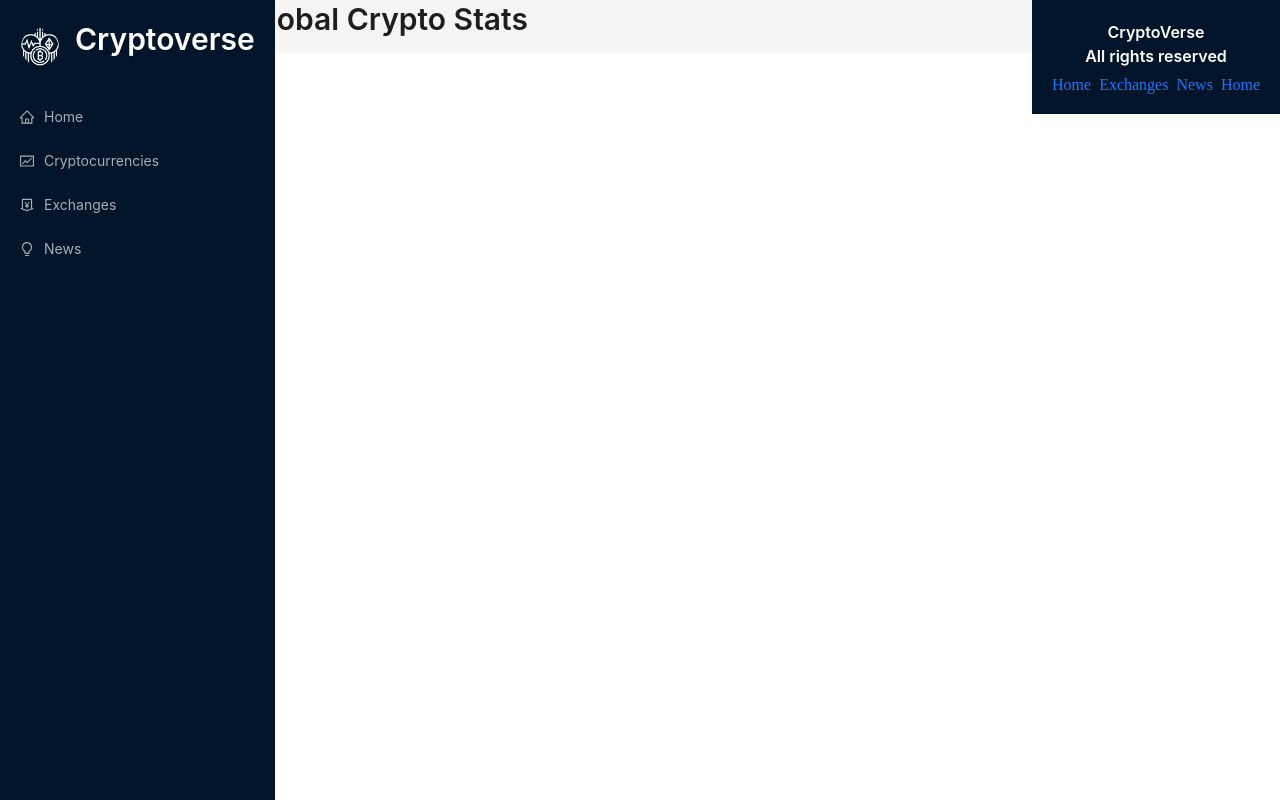
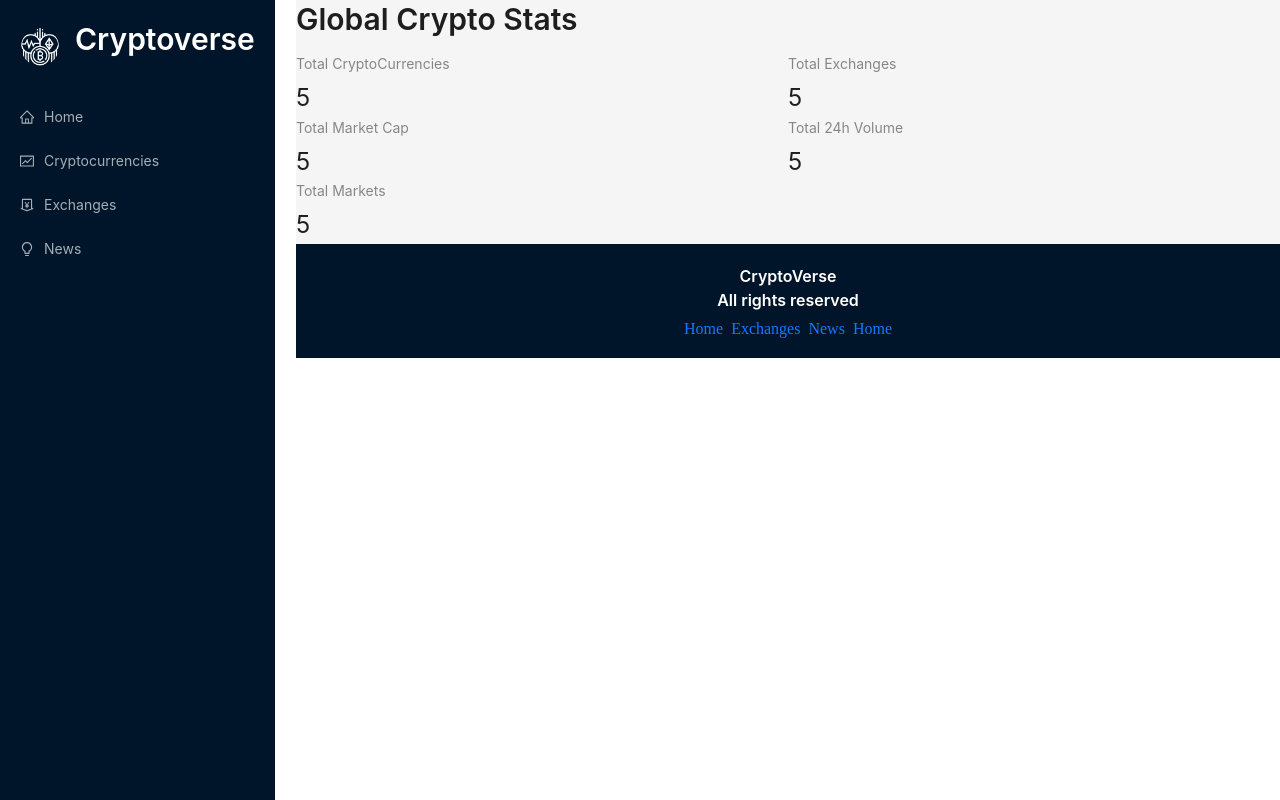
Before and after one commit to Shahriyar001/crypto-app, a React (Create React App) app: page / in a window 1280 px wide. Built offline with nearby package versions, Linux system fonts and the light colour scheme.

Commit message:
home page finish

```diff
--- a/src/App.js
+++ b/src/App.js
@@ -50,7 +50,6 @@
             </Routes>
           </div>
         </Layout>
-      </div>
         <div className="footer">
           <Typography.Title
             level={5}
@@ -67,6 +66,7 @@
           </Space>
         </div>
       </div>
+    </div>
   );
 };
 
--- a/src/components/Homepage.jsx
+++ b/src/components/Homepage.jsx
@@ -1,4 +1,5 @@
-import { Typography } from "antd";
+import { Col, Row, Statistic, Typography } from "antd";
+import millify from "millify";
 import React from "react";
 
 const { Title } = Typography;
@@ -9,6 +10,23 @@
       <Title level={2} className="heading">
         Global Crypto Stats
       </Title>
+      <Row>
+        <Col span={12}>
+          <Statistic title="Total CryptoCurrencies" value="5" />
+        </Col>
+        <Col span={12}>
+          <Statistic title="Total Exchanges" value="5" />
+        </Col>
+        <Col span={12}>
+          <Statistic title="Total Market Cap" value="5" />
+        </Col>
+        <Col span={12}>
+          <Statistic title="Total 24h Volume" value="5" />
+        </Col>
+        <Col span={12}>
+          <Statistic title="Total Markets" value="5" />
+        </Col>
+      </Row>
     </>
   );
 };
```
Lines whose indentation alone changed are shown as unchanged.
